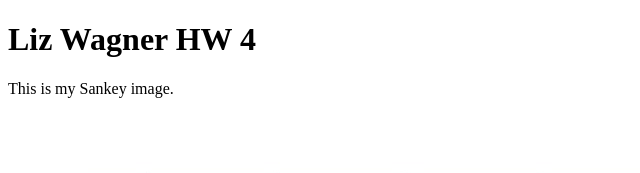
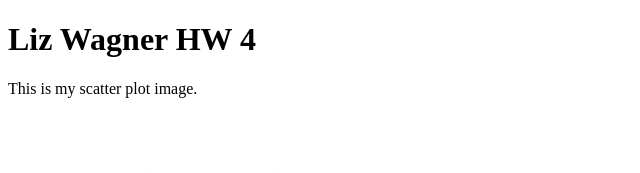
Before and after one commit to elizwagner/hw4_datascience2, a plain HTML site: page image2.html in a window 1280 px wide. Shown: the top 173 px of the page, 0-640 px from the left. Drawn offline with Linux system fonts and the light colour scheme.

Commit message:
final commits

```diff
--- a/image2.html
+++ b/image2.html
@@ -6,7 +6,7 @@
   </head>
   <body>
     <h1>Liz Wagner HW 4</h1>
-    <p>This is my Sankey image.</p>
+    <p>This is my scatter plot image.</p>
     <img src="newplot1.jpg" alt="Image created in HW4 part 2">
 
   </body>
```
